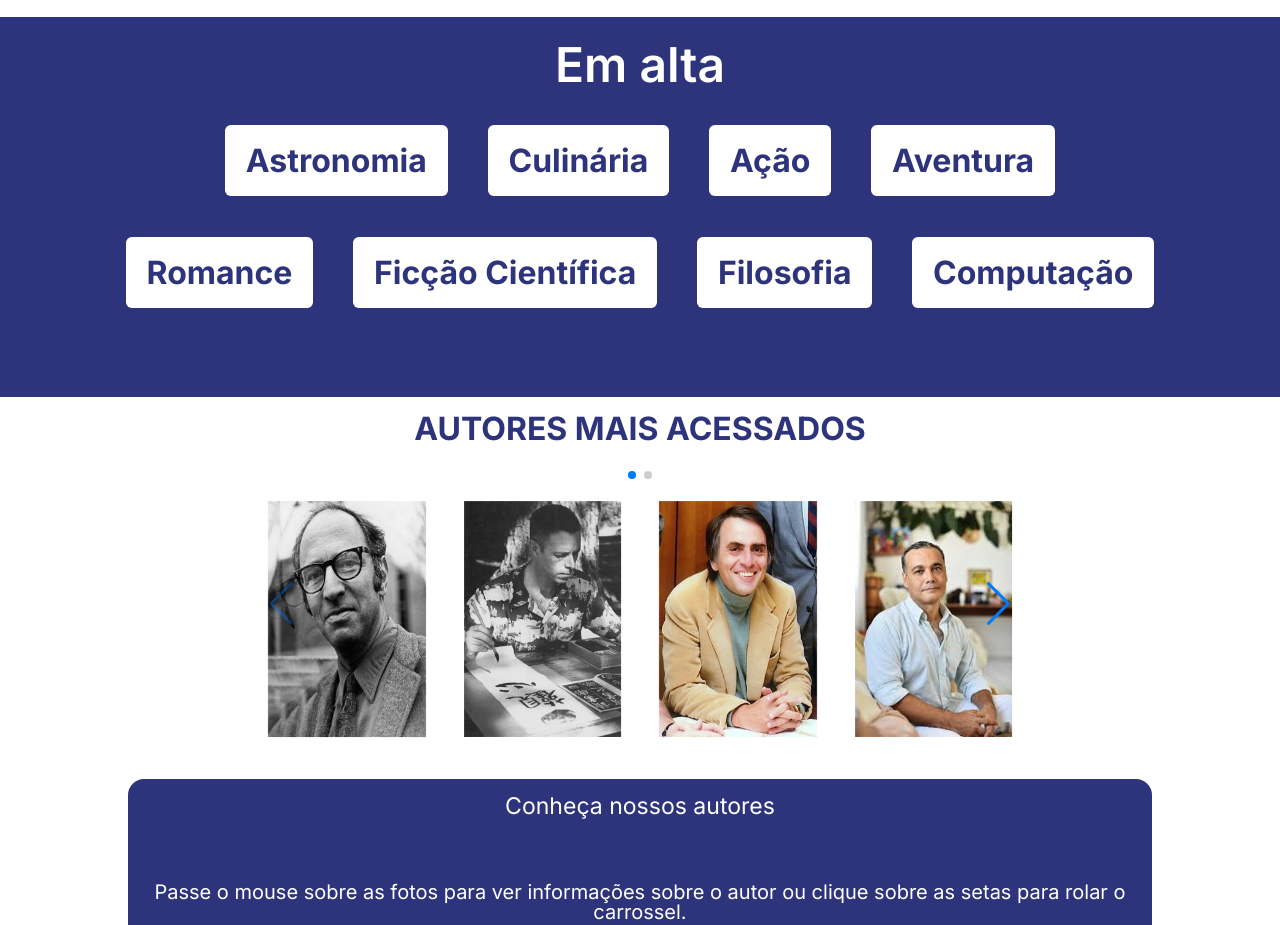
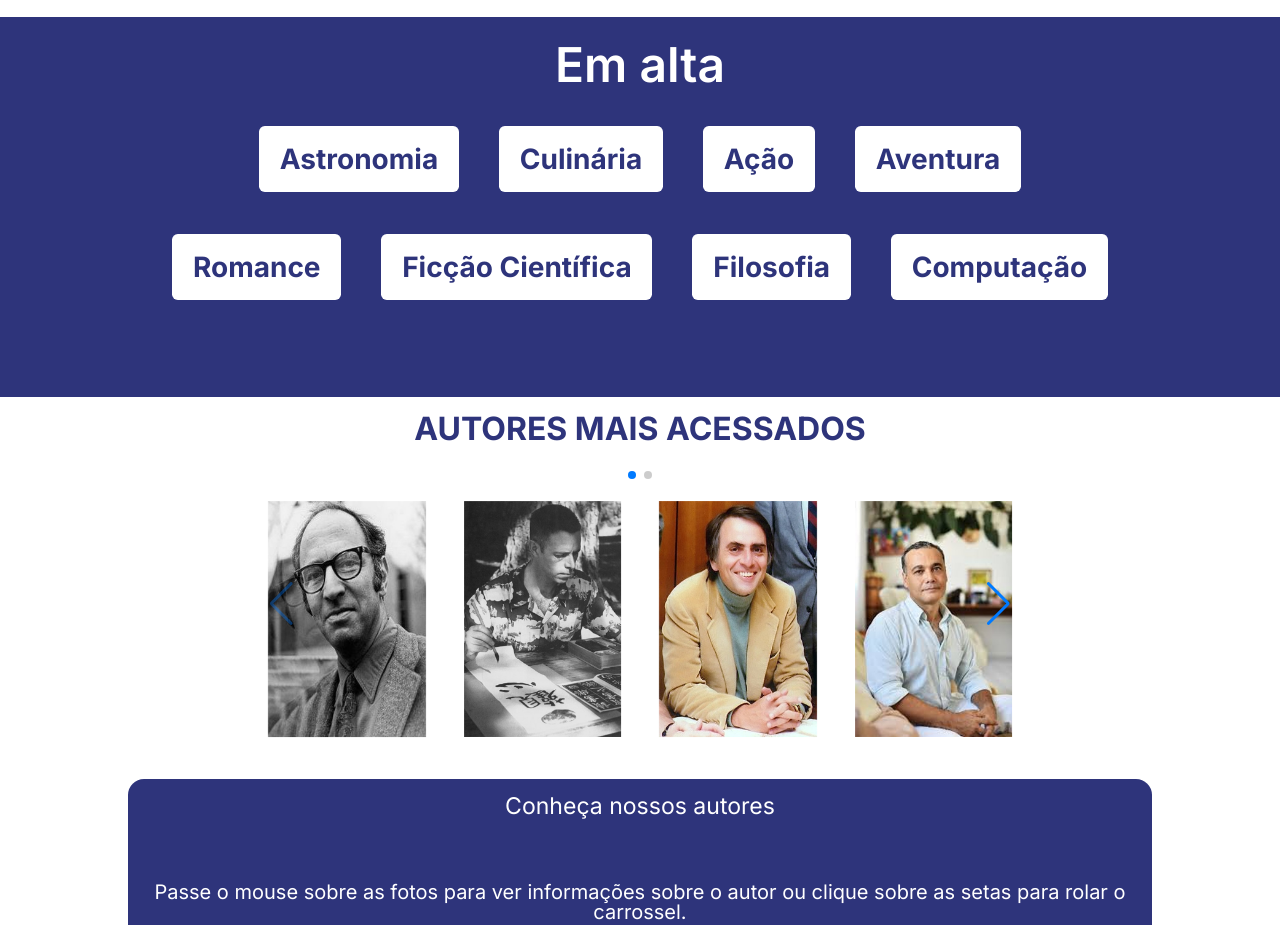
Before and after one commit to ICEI-PUC-Minas-PMV-SI/pmv-si-2025-2-pe3-t1-pmv-si-2025-2-pe3-t1-biblioteca, a plain HTML site: page index.html in a window 1280 px wide. Shown: the part 1040-1965 px from the top of the page. Drawn offline with nearby package versions, Linux system fonts and the light colour scheme.

Commit message:
Correções estilos.

```diff
--- a/src/styles/styles.css
+++ b/src/styles/styles.css
@@ -220,6 +220,7 @@ body .search_container {
 
     width: 50%;
     height: 2.5rem;
+    border-radius: calc((5/8)*1rem);
     font-size: 1.75rem;
     color: var(--branco);
     background-color: var(--azul-delft);
@@ -327,7 +328,7 @@ body .rise_container .high_container a {
     background-color: var(--branco);
     color: var(--alcacuz);
     padding: 1rem 1.3rem;
-    font-size: 2rem;
+    font-size: 1.75rem;
     font-weight: 700;
     color: var(--azul-delft);
     border-radius: 0.363rem;
@@ -343,7 +344,7 @@ body .rise_container .low_container a {
     background-color: var(--branco);
     color: var(--azul-delft);
     padding: 1rem 1.3rem;
-    font-size: 2rem;
+    font-size: 1.75rem;
     font-weight: 700;
     border-radius: 0.363rem;
 }
```
